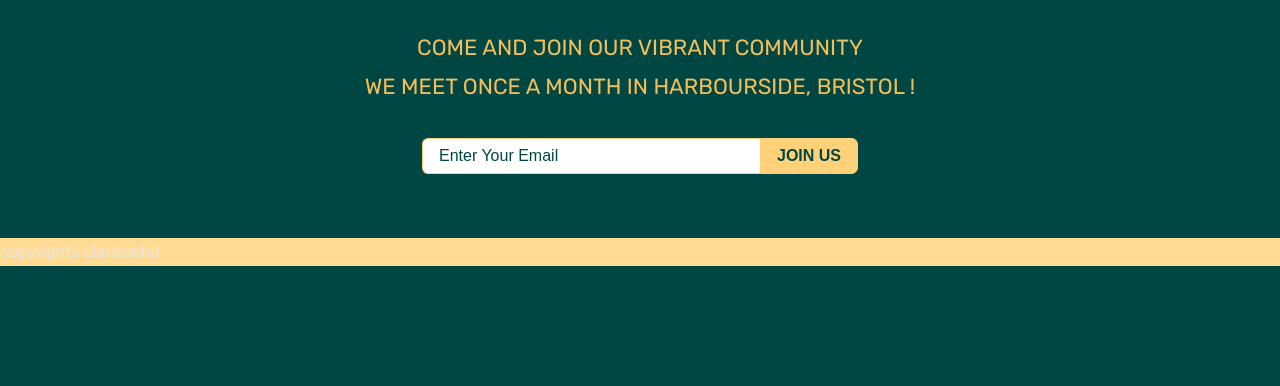
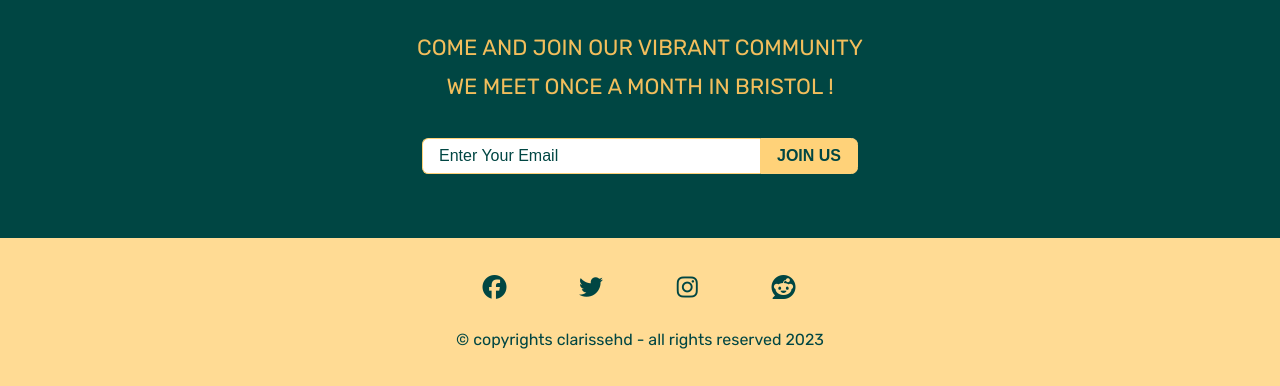
Before and after one commit to ClaksHDS/Bristol-Book-Club, a plain HTML site: page index.html in a window 1280 px wide. Shown: the part 2045-2431 px from the top of the page. Before the commit the page ends 2311 px from the top, so only its background shows below. Drawn offline with Linux system fonts and the light colour scheme.

Commit message:
update & finish footer

```diff
--- a/Style/style.css
+++ b/Style/style.css
@@ -373,15 +373,24 @@ li {
 /* Footer section */
 
 footer {
+  display: grid;
+  place-items: center;
   height: auto;
   width: 100%;
+  padding: 2rem;
   background-color: #ffdb94;
+  color: var(--backgroundColor);
 }
-
-footer li {
-  display: inline-flex;
-  justify-content: space-around;
-  padding-left: 2em;
-  padding-top: 2.5em;
-  padding-bottom: 0.8em;
+.social-links {
+  display: grid;
+  grid-template-columns: repeat(4, 1fr);
+  justify-items: center;
+  padding-bottom: 1rem;
 }
+.social-links a {
+  color: var(--backgroundColor);
+  transition: var(--transition);
+}
+.social-links a:hover {
+  color: #336b69;
+}
--- a/app.js
+++ b/app.js
@@ -23,12 +23,9 @@ function showSlides(n) {
   slides[slideIndex - 1].style.display = "block";
 }
 
-const btn = document.querySelector(".join-btn");
-const prevBtn = document.querySelector(".prev-btn");
+// update the current year in the copyright footer
+const currentYear = new Date().getFullYear();
 
-const print = function (e) {
-  console.log("Hi Bob");
-};
+const updateDate = document.querySelector(".date");
 
-btn.addEventListener("click", print);
-prevBtn.addEventListener("click", print);
+updateDate.innerHTML = currentYear;
--- a/index.html
+++ b/index.html
@@ -5,6 +5,10 @@
     <meta http-equiv="X-UA-Compatible" content="IE=edge" />
     <meta name="viewport" content="width=device-width, initial-scale=1.0" />
     <title>The Bristol Book Club</title>
+    <script
+      src="https://kit.fontawesome.com/b33f93548d.js"
+      crossorigin="anonymous"
+    ></script>
     <link rel="stylesheet" href="../Bristol-Book-Club/Style/style.css" />
     <link rel="preconnect" href="https://fonts.googleapis.com" />
     <link rel="preconnect" href="https://fonts.gstatic.com" crossorigin />
@@ -12,6 +16,10 @@
       href="https://fonts.googleapis.com/css2?family=Rubik:ital,wght@0,400;0,500;1,400&display=swap"
       rel="stylesheet"
     />
+    <script
+      src="https://kit.fontawesome.com/a076d05399.js"
+      crossorigin="anonymous"
+    ></script>
   </head>
   <body>
     <!--Nav Bar-->
@@ -133,7 +141,7 @@
 
     <section id="join-us" class="section-center">
       <p>Come and join our vibrant community</p>
-      <p>We meet once a month in Harbourside, Bristol !</p>
+      <p>We meet once a month in Bristol !</p>
       <!-- sign in form-->
       <form class="newsletter-form" method="post">
         <input
@@ -148,7 +156,33 @@
 
     <!-- Footer Section -->
     <footer>
-      <p>copyrights clarissehd</p>
+      <ul class="social-links">
+        <li>
+          <a href="#" aria-label="facebook">
+            <i class="fab fa-facebook" style="font-size: 24px"></i>
+          </a>
+        </li>
+        <li>
+          <a href="#" aria-label="twitter">
+            <i class="fab fa-twitter" style="font-size: 24px"></i>
+          </a>
+        </li>
+        <li>
+          <a href="#" aria-label="instagram">
+            <i class="fab fa-instagram" style="font-size: 24px"></i>
+          </a>
+        </li>
+        <li>
+          <a href="#" aria-label="reddit">
+            <i class="fab fa-reddit" style="font-size: 24px"></i>
+          </a>
+        </li>
+      </ul>
+
+      <p>
+        &copy copyrights clarissehd - all rights reserved
+        <span class="date"></span>
+      </p>
     </footer>
 
     <script src="app.js"></script>
```
